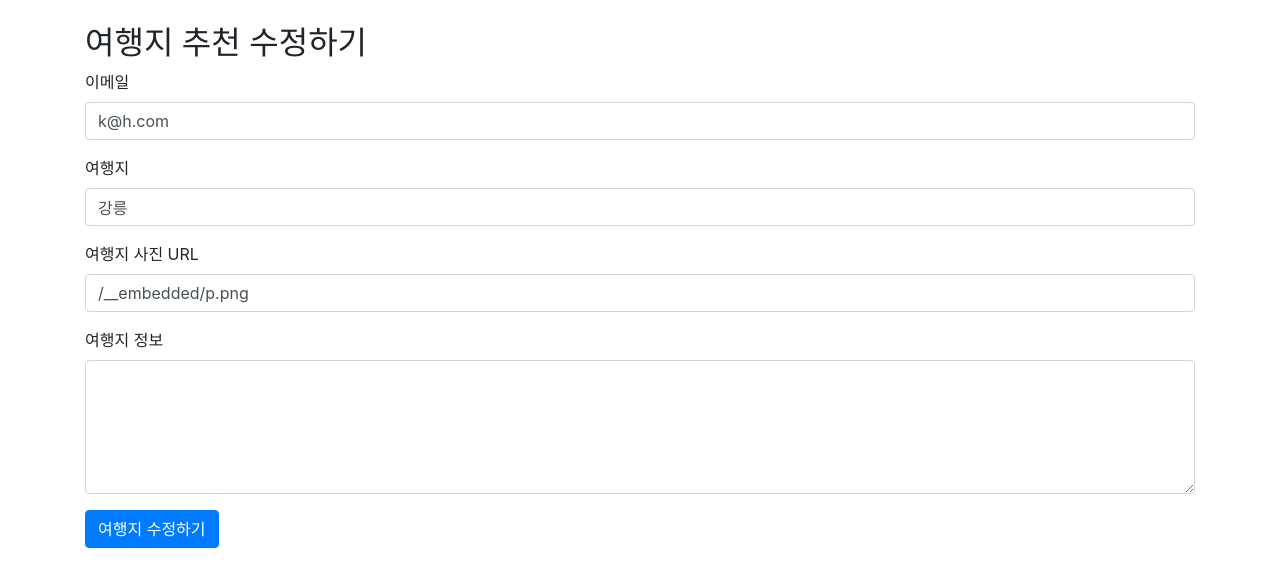
After one commit to Crescent0kt/HangHae99, a Flask app: page /editTravel/1 in a window 1280 px wide. The commit adds this page. Shown: the top 587 px of the page. Run offline with Flask 3, Linux system fonts and the light colour scheme; some libraries are stand-ins or nearby versions.

Commit message:
카드 노출까지만.. ㅠㅠ

```diff
--- a/app.py
+++ b/app.py
@@ -1,4 +1,4 @@
-from flask import Flask, request, render_template, url_for, redirect, flash, session
+from flask import Flask, request, render_template, url_for, redirect, flash, session, jsonify
 from flask_sqlalchemy import SQLAlchemy
 import os, secrets
 
@@ -26,17 +26,16 @@ class Travel(db.Model):
     user_email = db.Column(db.String(100), nullable=False)
 
     def __repr__(self):
-        return f'{self.title} {self.image} {self.content}'
+        return f'{self.title} {self.image} {self.content} {self.user_email}'
 
-# @app.route('/mainPage')
-# def main():
-#     return render_template('mainPage.html')
-
-
+# @app.route('/')
+# def home():
+#     travels = Travel.query.all()
+#     return render_template('mainPage.html', travels=travels)
 
 # 변수이름 카멜케이스, 스네이크 케이스 통일
 # endpoint 하이픈으로 변경
-@app.route('/newTravel/create', methods=['GET', 'POST'])
+@app.route('/newTravel', methods=['GET', 'POST'])
 def newTravel():
     if request.method == 'POST':
         user_email = request.form['user_email']
@@ -49,13 +48,44 @@ def newTravel():
         db.session.add(new_travel)
         db.session.commit()
 
-        return redirect(url_for('mytravelpage'))
+        return redirect(url_for('mainPage'))
 
     return render_template('newTravel.html')
 
 with app.app_context():
     db.create_all()
 
+@app.route('/editTravel/<int:id>', methods=['GET', 'POST'])
+def editTravel(id):
+    travel = Travel.query.get(id)
+
+    if request.method == 'POST':
+        travel.user_email = request.form['user_email']
+        travel.title = request.form['title']
+        travel.image = request.form['image']
+        travel.content = request.form['content']
+
+        db.session.commit()
+        return redirect(url_for('mainPage'))
+
+    return render_template('editTravel.html', travel=travel)
+
+@app.route('/deleteTravel/<int:id>', methods=['GET', 'POST'])
+def deleteTravel(id):
+    travel = Travel.query.get(id)
+
+    if request.method == 'POST':
+        db.session.delete(travel)
+        db.session.commit()
+
+        if request.headers.get('X-Requested-With') == 'XMLHttpRequest':
+            return jsonify({'status': 'success'})
+        else:
+            return redirect(url_for('home'))
+
+    return render_template('deleteTravel.html', travel=travel)
+
+# 로그인 로그아웃 기능
 
 class Users(db.Model):
     __bind_key__ = 'userdb'
@@ -69,12 +99,13 @@ with app.app_context():
 
 @app.route("/")
 def mainPage():
+    travels = Travel.query.all()
     #유저 데이터 배열로 생성
     userData = {}
     userData["email"] = session.get("email",None)
     userData["username"] = session.get("username",None)
     userData["password"] = session.get("password",None)
-    return render_template("mainPage.html",data = userData)
+    return render_template("mainPage.html", travels = travels, data = userData)
 
 
 @app.route("/join/", methods=["GET", "POST"])
@@ -157,16 +188,16 @@ def logout():
 #     travels = Travel.query.all()
 #     return render_template(url_for("mainPage"))
 
-@app.route("/travelCardList/")
-def travelCardList():
-    travel_list = Travel.query.all()
-    return render_template('travelallpage.html', data = travel_list)
+# @app.route("/travelCardList/")
+# def travelCardList():
+#     travel_list = Travel.query.all()
+#     return render_template('travelallpage.html', data = travel_list)
 
 
-@app.route("/myTravelCardList/")
-def mytravelpage(user_email):
-    filter_list = Travel.query.filter_by(user_email=user_email).all()
-    return render_template('mytravelpage.html', data = filter_list)
+# @app.route("/myTravelCardList/")
+# def mytravelpage(user_email):
+#     filter_list = Travel.query.filter_by(user_email=user_email).all()
+#     return render_template('mytravelpage.html', data = filter_list)
 
 if __name__ == '__main__':
     app.run(debug=True)
--- /dev/null
+++ b/templates/editTravel.html
@@ -0,0 +1,33 @@
+<!DOCTYPE html>
+<html lang="en">
+<head>
+    <meta charset="UTF-8">
+    <meta name="viewport" content="width=device-width, initial-scale=1.0">
+    <title>Add Travel</title>
+    <link rel="stylesheet" href="https://stackpath.bootstrapcdn.com/bootstrap/4.3.1/css/bootstrap.min.css">
+</head>
+<body>
+    <div class="container mt-4">
+        <h2>여행지 추천 수정하기</h2>
+        <form method="POST" action="{{ url_for('editTravel', id=travel.id) }}">
+            <div class="form-group">
+                <label for="user_email">이메일</label>
+                <input type="email" class="form-control" id="user_email" name="user_email" value="{{ travel.user_email}}" required>
+            </div>
+            <div class="form-group">
+                <label for="title">여행지</label>
+                <input type="text" class="form-control" id="title" name="title" value="{{ travel.title }}" required>
+            </div>
+            <div class="form-group">
+                <label for="image">여행지 사진 URL</label>
+                <input type="text" class="form-control" id="image" name="image" value="{{ travel.image }}" required>
+            </div>
+            <div class="form-group">
+                <label for="content">여행지 정보</label>
+                <textarea class="form-control" id="content" name="content" rows="5" value="{{ travel.content }}" required></textarea>
+            </div>
+            <button type="submit" class="btn btn-primary">여행지 수정하기</button>
+        </form>
+    </div>
+</body>
+</html>
```
Also changed, not shown: templates/mainPage.html (+8 -40 lines), database.db.
